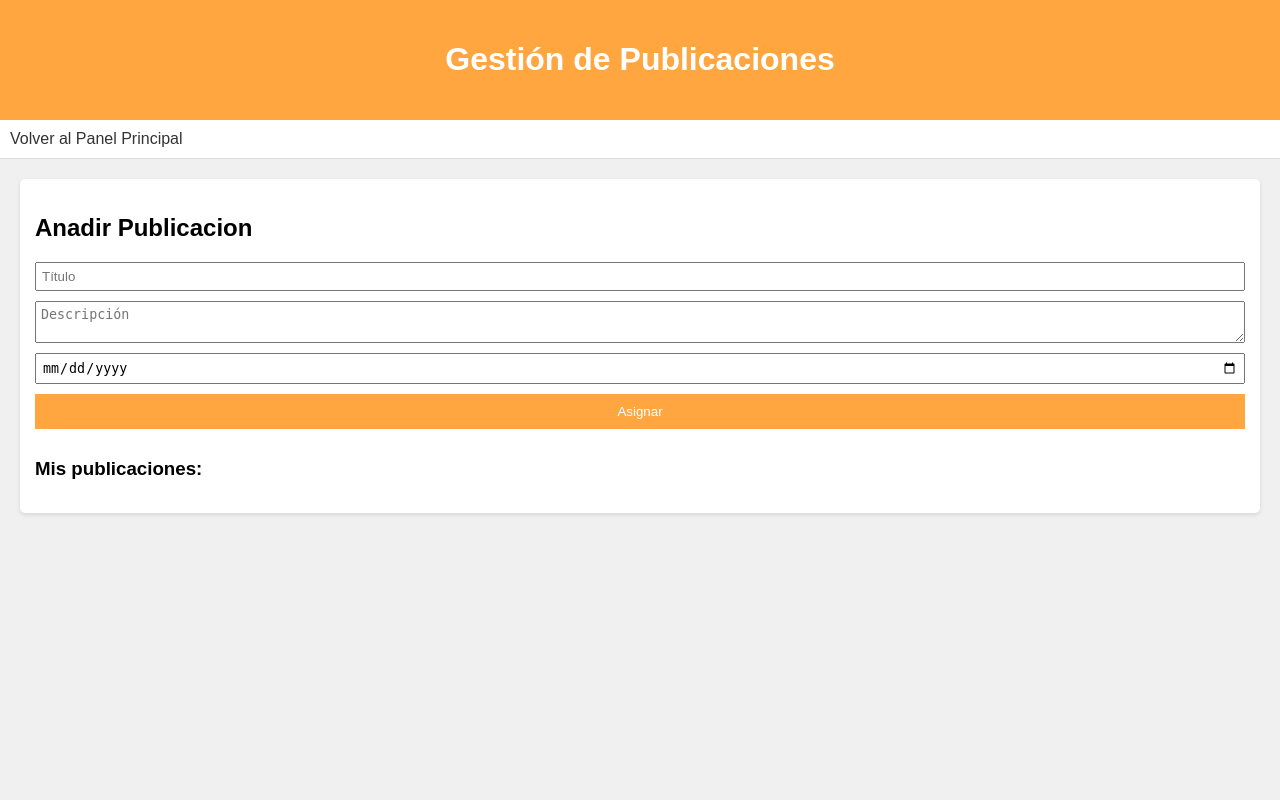
After one commit to phantoooomCam/BDD, a Flask app: page /gestionpublicacion in a window 1280 px wide. The commit adds this page. Run offline with Flask 3, Linux system fonts and the light colour scheme.

Commit message:
Secciones del profesor

```diff
--- a/app.py
+++ b/app.py
@@ -117,6 +117,20 @@ def alumno():
 def profesor():
     return render_template('profesor.html')
 
+@app.route('/gestiontarea',methods=['GET','POST'])
+def gestiontarea():
+    return render_template('gestiontarea.html')
+
+@app.route('/gestionpractica',methods=['GET','POST'])
+def gestionpractica():
+    return render_template('gestionpractica.html')
+
+@app.route('/gestionpublicacion',methods=['GET','POST'])
+def gestionpublicacion():
+    return render_template('gestionpublicacion.html')
+
+
+
 
 if __name__ == '__main__':
     app.run(host='0.0.0.0', port=1433,debug=True)
--- /dev/null
+++ b/templates/gestionpublicacion.html
@@ -0,0 +1,89 @@
+<html lang="es">
+<head>
+    <meta charset="UTF-8">
+    <meta name="viewport" content="width=device-width, initial-scale=1.0">
+    <title>Gestión de Publicaciones</title>
+    <style>
+        body {
+            font-family: Arial, sans-serif;
+            margin: 0;
+            padding: 0;
+            background-color: #f0f0f0;
+        }
+        .header {
+            background-color: #FFA641;
+            color: white;
+            padding: 20px;
+            text-align: center;
+        }
+        .nav {
+            background-color: #ffffff;
+            padding: 10px;
+            border-bottom: 1px solid #ddd;
+        }
+        .nav a {
+            color: #333;
+            text-decoration: none;
+            margin-right: 15px;
+        }
+        .content {
+            padding: 20px;
+        }
+        .card {
+            background-color: white;
+            border-radius: 5px;
+            padding: 15px;
+            margin-bottom: 15px;
+            box-shadow: 0 2px 4px rgba(0,0,0,0.1);
+        }
+        form {
+            display: flex;
+            flex-direction: column;
+        }
+        input, textarea, button {
+            margin-bottom: 10px;
+            padding: 5px;
+        }
+        button {
+            background-color: #FFA641;
+            color: white;
+            border: none;
+            padding: 10px;
+            cursor: pointer;
+        }
+        ul {
+            list-style-type: none;
+            padding: 0;
+        }
+        ul li {
+            background-color: #f9f9f9;
+            margin-bottom: 5px;
+            padding: 10px;
+            border-radius: 3px;
+        }
+    </style>
+</head>
+<body>
+    <div class="header">
+        <h1>Gestión de Publicaciones</h1>
+    </div>
+    <div class="nav">
+        <a href="/profesor">Volver al Panel Principal</a>
+    </div>
+    <div class="content">
+        <div class="card">
+            <h2>Anadir Publicacion</h2>
+            <form id="formGestion">
+                <input type="text" id="titulo" placeholder="Título" required name='titulo'>
+                <textarea id="descripcion" placeholder="Descripción" required name='descripcion'></textarea>
+                <input type="date" id="fecha" name='fecha'>
+                <button type="submit">Asignar</button>
+            </form>
+            <h3>Mis publicaciones:</h3>
+            <ul id="listaTareas">
+                <!-- Aquí puedes añadir tareas asignadas -->
+            </ul>
+        </div>
+    </div>
+</body>
+</html>
```
Also changed, not shown: templates/gestion_clase.html (deleted, +0 -153 lines), templates/gestionpractica.html (added, +89 -0 lines), templates/gestiontarea.html (added, +89 -0 lines), templates/profesor.html (+21 -36 lines), 1 other file.
